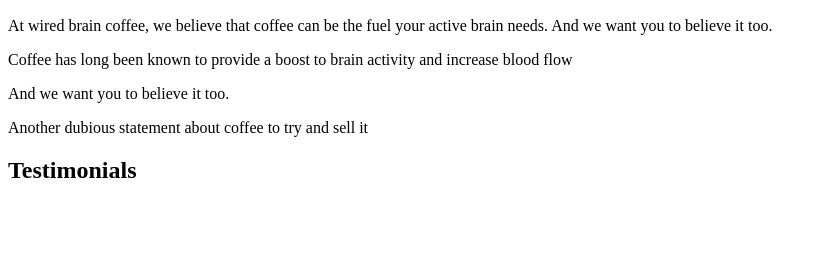
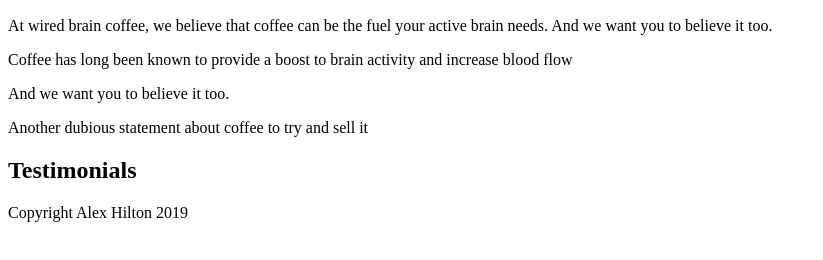
Before and after one commit to MrAlexHilton91/HTMLFundamentals, a plain HTML site: page default.html in a window 1280 px wide. Shown: the part 110-370 px from the top of the page, without its empty margins (0-823 px from the left). Drawn offline with Linux system fonts and the light colour scheme.

Commit message:
block vs inline elements

```diff
--- a/default.html
+++ b/default.html
@@ -8,13 +8,26 @@
     <meta name="author" content="Matt Milner">
 </head>
 <body>
-    <h1>Wired Brain Coffee</h1>
-    <h2>Coffee to keep your brain wired</h2>
 
-    At wired brain coffee, we believe that coffee can be the fuel your active brain needs.  And we want you to believe it too.
-    <p>Coffee has long been known to provide a boost to brain activity and increase blood flow</p> And we want you to believe it too.
-    <p>Another dubious statement about coffee to try and sell it</p>
+    <div id="article">
+        <div id="header">
+            <h1>Wired Brain Coffee</h1>
+            <h2>Coffee to keep your brain wired</h2>
+        </div>
 
-    <h2>Testimonials</h2>
+        <div id="body">
+            At wired brain coffee, we believe that coffee can be the fuel your active brain needs.  And we want you to believe it too.
+            <p>Coffee <span class="fact">has long been known</span> to provide a boost to brain activity and increase blood flow</p> And we want you to believe it too.
+            <p>Another dubious statement about coffee to try and sell it</p>
+        </div>
+
+        <h2>Testimonials</h2>
+    </div>
+
+    <div id="footer">
+    Copyright Alex Hilton 2019
+    </div>
+
+
 </body>
 </html>
```
